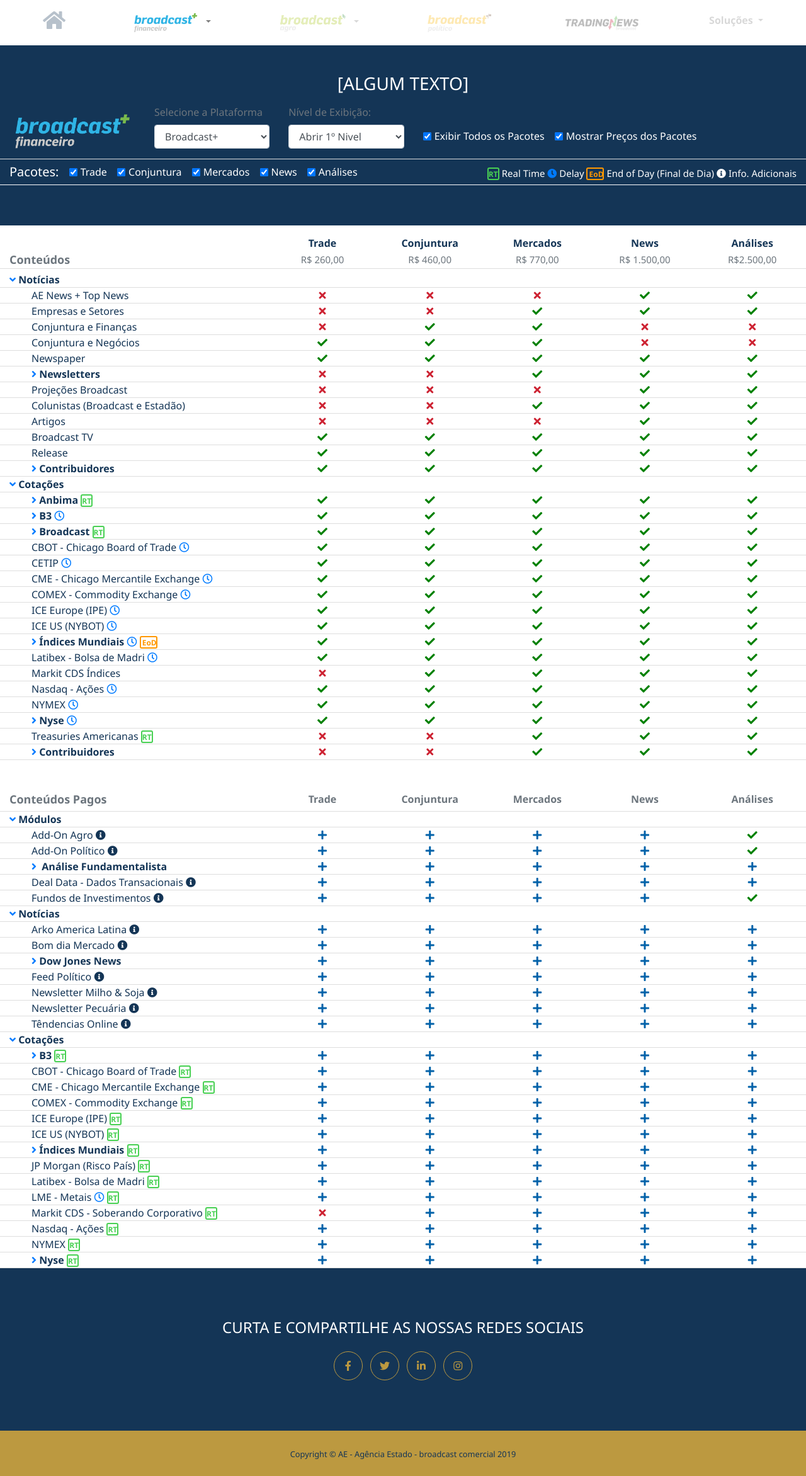
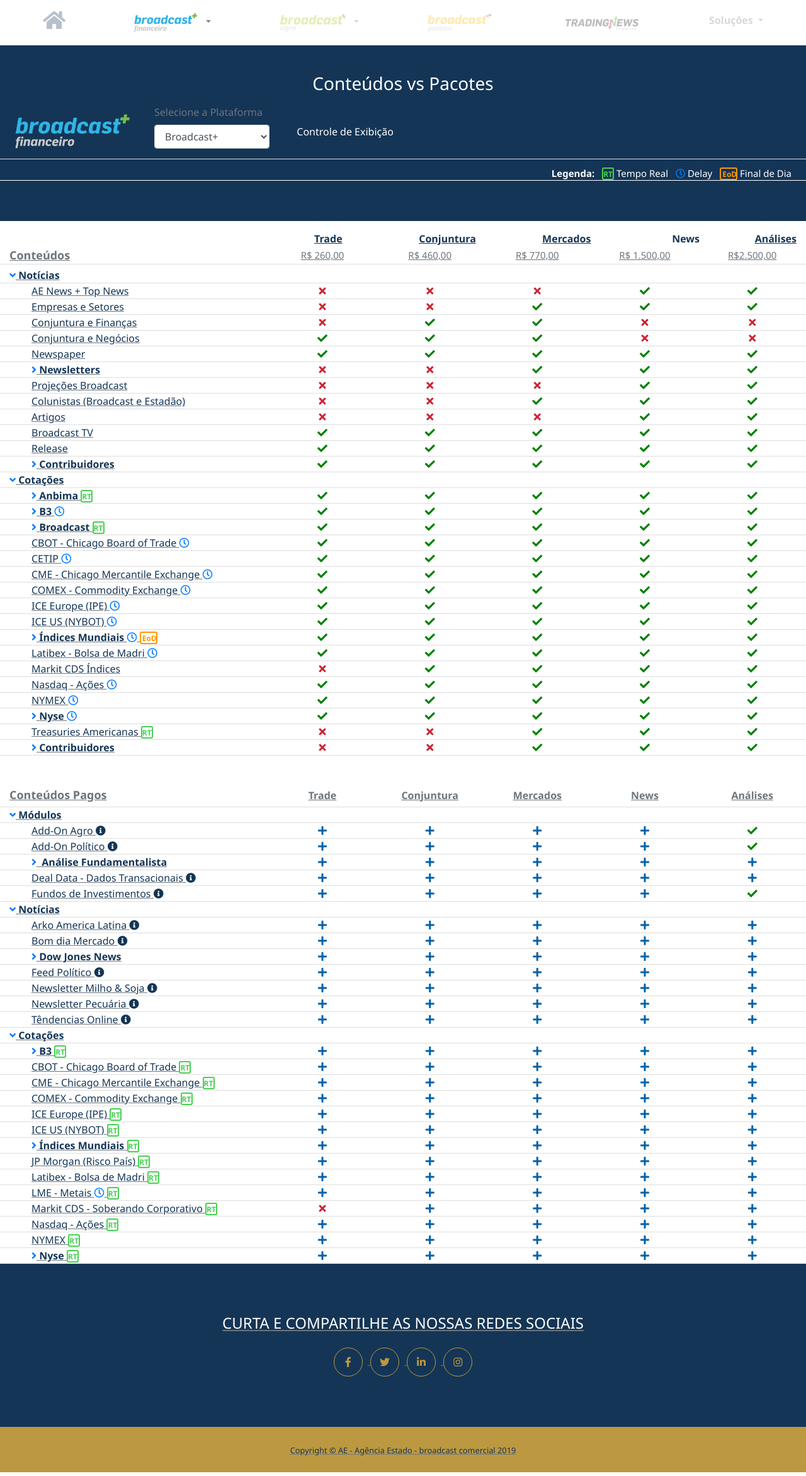
Before and after one commit to brunoLeal93/broadcastprodutos, a Flask app: page /Conteudo-vs-Pacotes in a window 1280 px wide. Shown: the whole page at 63% size. Run offline with Flask 2, Linux system fonts and the light colour scheme; some libraries are stand-ins or nearby versions.

Commit message:
alterações em Layout

```diff
--- a/app/controllers/cotacaoTeste.py
+++ b/app/controllers/cotacaoTeste.py
@@ -534,7 +534,7 @@ def montaHTMLDerivativos(data):
                 if x['fonte']+x['mercadoria'] not in unique_fontmerc:
                     unique_fontmerc.append(x['fonte']+x['mercadoria'] )
                     print('{}+{}:{}'.format(x['mercadoria'],x['fonte'],str(contFM(x['fonte'],x['mercadoria'], data))))
-                    varFonte= "<td class='text-center' rowspan='"+ str(contFM(x['fonte'],x['mercadoria'], data))+"' class='text-center'>"+x['fonte']+"<br/><div class='realtime mr-3'><b>RT</b></div> <i class='fas fa-clock'></i></td>"
+                    varFonte= "<td class='text-center' rowspan='"+ str(contFM(x['fonte'],x['mercadoria'], data))+"' class='text-center'>"+x['fonte']+"<br/><div class='realtime mr-3'><b>RT</b></div> <i class='far fa-clock'></i></td>"
                     varDemais= "<td class='text-center'>"+x['mercado']+"</td>"+\
                     "<td>"+x['desc_papel']+"</td>"+\
                     "<td class='text-center'>"+x['codbolsa']+"</td>"+\
@@ -552,7 +552,7 @@ def montaHTMLDerivativos(data):
                     print(unique_fontmerc)
                     unique_fontmerc.append(x['fonte']+x['mercadoria'] )
                     print('{}+{}:{}'.format(x['mercadoria'],x['fonte'],str(contFM(x['fonte'],x['mercadoria'], data))))
-                    varFonte= "<td class='text-center' rowspan='"+ str(contFM(x['fonte'],x['mercadoria'], data))+"' class='text-center'>"+x['fonte']+"<br/><div class='realtime mr-3'><b>RT</b></div> <i class='fas fa-clock'></i></td>"
+                    varFonte= "<td class='text-center' rowspan='"+ str(contFM(x['fonte'],x['mercadoria'], data))+"' class='text-center'>"+x['fonte']+"<br/><div class='realtime mr-3'><b>RT</b></div> <i class='far fa-clock'></i></td>"
                     varDemais= "<td class='text-center'>"+x['mercado']+"</td>"+\
                     "<td>"+x['desc_papel']+"</td>"+\
                     "<td class='text-center'>"+x['codbolsa']+"</td>"+\
@@ -577,7 +577,7 @@ def montaHTMLDerivativos(data):
                 if x['fonte'] not in unique_fonte:
                     unique_fonte.append(x['fonte'])
                     print('{}:{}'.format(x['fonte'],str(contF(x['fonte'], data))))
-                    varFonte= "<td class='text-center' rowspan='"+ str(contF(x['fonte'], data))+"' class='text-center'>"+x['fonte']+"<br/><div class='realtime mr-3'><b>RT</b></div> <i class='fas fa-clock'></i></td>"
+                    varFonte= "<td class='text-center' rowspan='"+ str(contF(x['fonte'], data))+"' class='text-center'>"+x['fonte']+"<br/><div class='realtime mr-3'><b>RT</b></div> <i class='far fa-clock'></i></td>"
                     varDemais= "<td class='text-center'>"+x['mercado']+"</td>"+\
                     "<td>"+x['desc_papel']+"</td>"+\
                     "<td class='text-center'>"+x['codbolsa']+"</td>"+\
@@ -594,7 +594,7 @@ def montaHTMLDerivativos(data):
                 if x['fonte'] not in unique_fonte:
                     unique_fonte.append(x['fonte'])
                     print('{}:{}'.format(x['fonte'],str(contF(x['fonte'], data))))
-                    varFonte= "<td class='text-center' rowspan='"+ str(contF(x['fonte'], data))+"' class='text-center'>"+x['fonte']+"<br/><div class='realtime mr-3'><b>RT</b></div> <i class='fas fa-clock'></i></td>"
+                    varFonte= "<td class='text-center' rowspan='"+ str(contF(x['fonte'], data))+"' class='text-center'>"+x['fonte']+"<br/><div class='realtime mr-3'><b>RT</b></div> <i class='far fa-clock'></i></td>"
                     varDemais= "<td class='text-center'>"+x['mercado']+"</td>"+\
                     "<td>"+x['desc_papel']+"</td>"+\
                     "<td class='text-center'>"+x['codbolsa']+"</td>"+\
@@ -645,7 +645,7 @@ def montaHTMLDerivativosTudo(data):
             if x['fonte']+x['mercadoria'] not in unique_fontmerc:
                 unique_fontmerc.append(x['fonte']+x['mercadoria'] )
                 print('{}+{}:{}'.format(x['mercadoria'],x['fonte'],str(contFM(x['fonte'],x['mercadoria'], data))))
-                varFonte= "<td class='text-center' rowspan='"+ str(contFM(x['fonte'],x['mercadoria'], data))+"' class='text-center'>"+x['fonte']+"<br/><div class='realtime mr-3'><b>RT</b></div> <i class='fas fa-clock'></i></td>"
+                varFonte= "<td class='text-center' rowspan='"+ str(contFM(x['fonte'],x['mercadoria'], data))+"' class='text-center'>"+x['fonte']+"<br/><div class='realtime mr-3'><b>RT</b></div> <i class='far fa-clock'></i></td>"
                 varDemais= "<td class='text-center'>"+x['mercado']+"</td>"+\
                 "<td>"+x['desc_papel']+"</td>"+\
                 "<td class='text-center'>"+x['codbolsa']+"</td>"+\
@@ -663,7 +663,7 @@ def montaHTMLDerivativosTudo(data):
                 print(unique_fontmerc)
                 unique_fontmerc.append(x['fonte']+x['mercadoria'] )
                 print('{}+{}:{}'.format(x['mercadoria'],x['fonte'],str(contFM(x['fonte'],x['mercadoria'], data))))
-                varFonte= "<td class='text-center' rowspan='"+ str(contFM(x['fonte'],x['mercadoria'], data))+"' class='text-center'>"+x['fonte']+"<br/><div class='realtime mr-3'><b>RT</b></div> <i class='fas fa-clock'></i></td>"
+                varFonte= "<td class='text-center' rowspan='"+ str(contFM(x['fonte'],x['mercadoria'], data))+"' class='text-center'>"+x['fonte']+"<br/><div class='realtime mr-3'><b>RT</b></div> <i class='far fa-clock'></i></td>"
                 varDemais= "<td class='text-center'>"+x['mercado']+"</td>"+\
                 "<td>"+x['desc_papel']+"</td>"+\
                 "<td class='text-center'>"+x['codbolsa']+"</td>"+\
--- a/app/controllers/main.py
+++ b/app/controllers/main.py
@@ -42,12 +42,12 @@ def cotacao():
                 if text=='tudo':
                         result = src.searchDerivativos(text)
                         html = ct.montaHTMLDerivativosTudo(result)
-
-                result = src.searchDerivativos(text)
-                #pprint(result)
-                html = ct.montaHTMLDerivativos(result)
-
-                return render_template('cotacao.html', html=html)
+                        return render_template('cotacao.html', html=html)
+                else:
+                        result = src.searchDerivativos(text)
+                        #pprint(result)
+                        html = ct.montaHTMLDerivativos(result)
+                        return render_template('cotacao.html', html=html)
 
         return render_template('cotacao.html', html=html)
 
--- a/app/templates/faq.html
+++ b/app/templates/faq.html
@@ -32,7 +32,7 @@
 </div>
 <!-- Section FAQ -->
 <section id="faq">
-    <div class="container">
+    <div class="container-fluid">
         <div class="accordion mb-5" id="accordionExample">
             <ul class="list-group list-group-flush">
                 <li class="list-group-item">
--- a/app/templates/ppp.html
+++ b/app/templates/ppp.html
@@ -8,10 +8,79 @@
 {%endblock%}
 
 {% block content %}
+
+
+<!-- Modal -->
+<div class="modal fade" id="exampleModal" tabindex="-1" role="dialog" aria-labelledby="exampleModalLabel" aria-hidden="true">
+  <div class="modal-dialog" role="document">
+    <div class="modal-content">
+      <div class="modal-header">
+        <h5 class="modal-title" id="exampleModalLabel">Controle de Exibição</h5>
+        <button type="button" class="close" data-dismiss="modal" aria-label="Close">
+          <span aria-hidden="true">&times;</span>
+        </button>
+      </div>
+      <div class="modal-body">
+        <form>
+            <div class="row nprint">
+                <div class="form-group">
+                    <label for="selectPlataforma">Nível de Exibição:</label>
+                    <select class="form-control" id="selectNivel" onchange="controlaNivel()">
+                        <option value="0">Reduzido</option>
+                        <option value="1">Padrão</option>
+                        <option value="2">Expandido</option>
+                    </select>
+                </div>
+            </div>
+            <div class="row">
+                <div class="col">
+                    <h5>Pacotes:</h5>
+                    <div class="form-check">
+                        <input type="checkbox" class="form-check-input" id="checkAll" checked>
+                        <label class="form-check-label" for="checkAll" >Todos</label>
+                    </div>
+                    <div class="form-check">
+                        <input type="checkbox" class="form-check-input" id="trade" checked>
+                        <label class="form-check-label" for="trade" >Trade</label>
+                    </div>
+                    <div class="form-check">
+                        <input type="checkbox" class="form-check-input" id="conjuntura" checked>
+                        <label class="form-check-label" for="conjuntura">Conjuntura</label>
+                    </div>
+                    <div class="form-check">
+                        <input type="checkbox" class="form-check-input" id="mercados" checked>
+                        <label class="form-check-label" for="mercados">Mercados</label>
+                    </div>
+                    <div class="form-check">
+                        <input type="checkbox" class="form-check-input" id="news" checked>
+                        <label class="form-check-label" for="news">News</label>
+                    </div>
+                    <div class="form-check">
+                        <input type="checkbox" class="form-check-input" id="analises" checked>
+                        <label class="form-check-label" for="analises">Análises</label>
+                    </div>
+                </div>
+                <div class="col">
+                    <h5>Preços:</h5>
+                    <div class="form-check">
+                        <input type="checkbox" class="form-check-input" id="ckMostraPrecos" checked>
+                        <label class="form-check-label" for="ckMostraPrecos" >Mostrar</label>
+                    </div>
+                </div>
+            </div>
+        </form>
+      </div>
+      <div class="modal-footer">
+        <button type="button" class="btn btn-primary">Fechar</button>
+      </div>
+    </div>
+  </div>
+</div>
+
 <!-- Jumbotrom -->
 <div class="jumbotron jumbotron-fluid bg-primary mb-3">
     <div class="container-fluid">
-        <h3 class="mb-3 text-center" style="color: white; margin-top:-20px">[ALGUM TEXTO]</h3>
+        <h3 class="mb-3 text-center" style="color: white; margin-top:-20px">Conteúdos vs Pacotes</h3>
         <form>
             <div class="row align-items-center a">
                 <div col="col-3">
@@ -24,18 +93,24 @@
                         <label for="selectPlataforma">Selecione a Plataforma</label>
                         <select class="form-control" id="selectPlataforma">
                             <option >Broadcast+</option>
-
                         </select>
                     </div>
                 </div>
+                <!-- Button trigger modal -->
+                <div class="col-2">
+                    <button type="button" class="btn btn-primary" data-toggle="modal" data-target="#exampleModal">
+                        Controle de Exibição
+                    </button>
+                </div>
+                <!--
                 <div class="col-2 nprint">
                     <div class="form-group">
                         <label for="selectPlataforma">Nível de Exibição:</label>
                         <select class="form-control" id="selectNivel" onchange="controlaNivel()">
-                            <option value="0">Recolher Tudo</option>
-                            <option value="1">Abrir 1º Nivel</option>
-                            <option value="2">Abrir 2º Nivel</option>
-                            <option value="3">Expandir Tudo</option>
+                            <option value="0">Reduzido</option>
+                            <option value="1">Padrão</option>
+                            <option value="2">Detalhada</option>
+                            <option value="2">Expandido</option>
 
                         </select>
                     </div>
@@ -43,19 +118,21 @@
                 <div class="col-5 nprint">
 
                     <div class="form-check form-check-inline mt-3">
-                            <input type="checkbox" class="form-check-input" id="checkAll" checked>
-                            <label class="form-check-label" for="checkAll" >Exibir Todos os Pacotes</label>
+                        <input type="checkbox" class="form-check-input" id="checkAll" checked>
+                        <label class="form-check-label" for="checkAll" >Exibir Todos os Pacotes</label>
                     </div>
                     <div class="form-check form-check-inline">
-                            <input type="checkbox" class="form-check-input" id="ckMostraPrecos" checked>
-                            <label class="form-check-label" for="ckMostraPrecos" >Mostrar Preços dos Pacotes</label>
+                        <input type="checkbox" class="form-check-input" id="ckMostraPrecos" checked>
+                        <label class="form-check-label" for="ckMostraPrecos" >Mostrar Preços dos Pacotes</label>
                     </div>
                 </div>
+                    -->
             </div>
         </form>
     </div>
     <div class="container-fluid">
         <div class="row" style="border-bottom: 1px solid white">
+            <!--
             <div class="col">
                 <span style="float: left; ">
                     <form>
@@ -85,14 +162,15 @@
                     </form>
                 </span>
             </div>
-
+             -->
             <div class="col legenda text-center">
                 <span style="float: right;">
                     <ul class="mt-1">
-                        <li class="alinha-vert"><div class="realtime"><b>RT</b></div> Real Time</li>
-                        <li class="alinha-vert"><i class="fas fa-clock"></i> Delay</li>
-                        <li class="alinha-vert"><div class="endofday"><b>EoD</b></div> End of Day (Final de Dia)</li>
-                        <li class="alinha-vert"><i class="fas fa-info-circle"></i> Info. Adicionais</li>
+                        <li class="alinha-vert mr-2"><b>Legenda:</b></li>
+                        <li class="alinha-vert mr-2"><div class="realtime"><b>RT</b></div> Tempo Real</li>
+                        <li class="alinha-vert mr-2"><i class="far fa-clock"></i> Delay</li>
+                        <li class="alinha-vert mr-2"><div class="endofday"><b>EoD</b></div> Final de Dia</li>
+                        <!--li class="alinha-vert"><i class="fas fa-info-circle"></i> Info. Adicionais</li-->
                     </ul>
                 </span>
             </div>
@@ -109,11 +187,11 @@
         <div class="container-fluid titulo-tabela" id="cont-incluso">
             <div class="row align-items-center" style="border-bottom: 1px solid white">
                 <div class="col-4" ></div>
-                <div class="col"  id="trade-lb"><b><a href="{{ url_for('bpro_terminal', _anchor='pctTrade') }}">Trade</a></b></div>
-                <div class="col"  id="conjuntura-lb"><a href="{{ url_for('bpro_terminal', _anchor='pctConjuntura') }}"><b>Conjuntura</b></a></div>
-                <div class="col"  id="mercados-lb"><a href="{{ url_for('bpro_terminal', _anchor='pctMercados') }}"><b>Mercados</b></a></div>
-                <div class="col"  id="news-lb"><a href="{{ url_for('bpro_terminal', _anchor='pctNews') }}"><b>News</b></a></div>
-                <div class="col"  id="analises-lb"><a href="{{ url_for('bpro_terminal', _anchor='pctAnalises') }}"><b>Análises</b></a></div>
+                <div class="col"  id="trade-lb"><b><a href="{{ url_for('bpro_terminal', _anchor='pctTrade') }}"><u>Trade</u></a></b></div>
+                <div class="col"  id="conjuntura-lb"><a href="{{ url_for('bpro_terminal', _anchor='pctConjuntura') }}"><u><b>Conjuntura</u></b></a></div>
+                <div class="col"  id="mercados-lb"><a href="{{ url_for('bpro_terminal', _anchor='pctMercados') }}"><b><u>Mercados</u></b></a></div>
+                <div class="col"  id="news-lb"><a href="{{ url_for('bpro_terminal', _anchor='pctNews') }}"><b>News</b><u></a></div>
+                <div class="col"  id="analises-lb"><a href="{{ url_for('bpro_terminal', _anchor='pctAnalises') }}"><b><u>Análises</u></b></a></div>
             </div>
 
             <div class="row align-items-center" id="valores" >
```
Also changed, not shown: app/controllers/testemongo.py (+15 -15 lines), app/static/js/ppp.js (+81 -4 lines), app/templates/home.html (+11 -11 lines).
